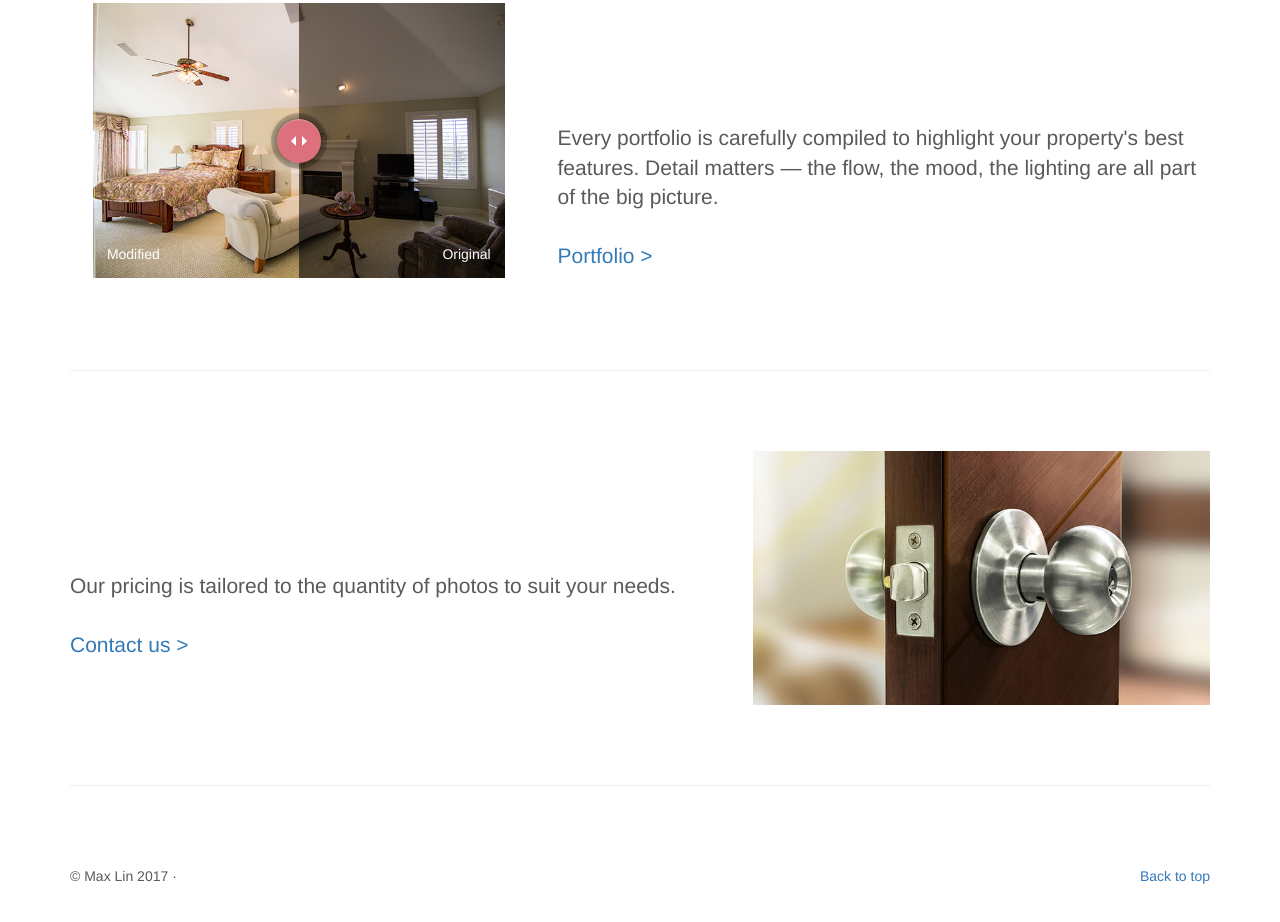
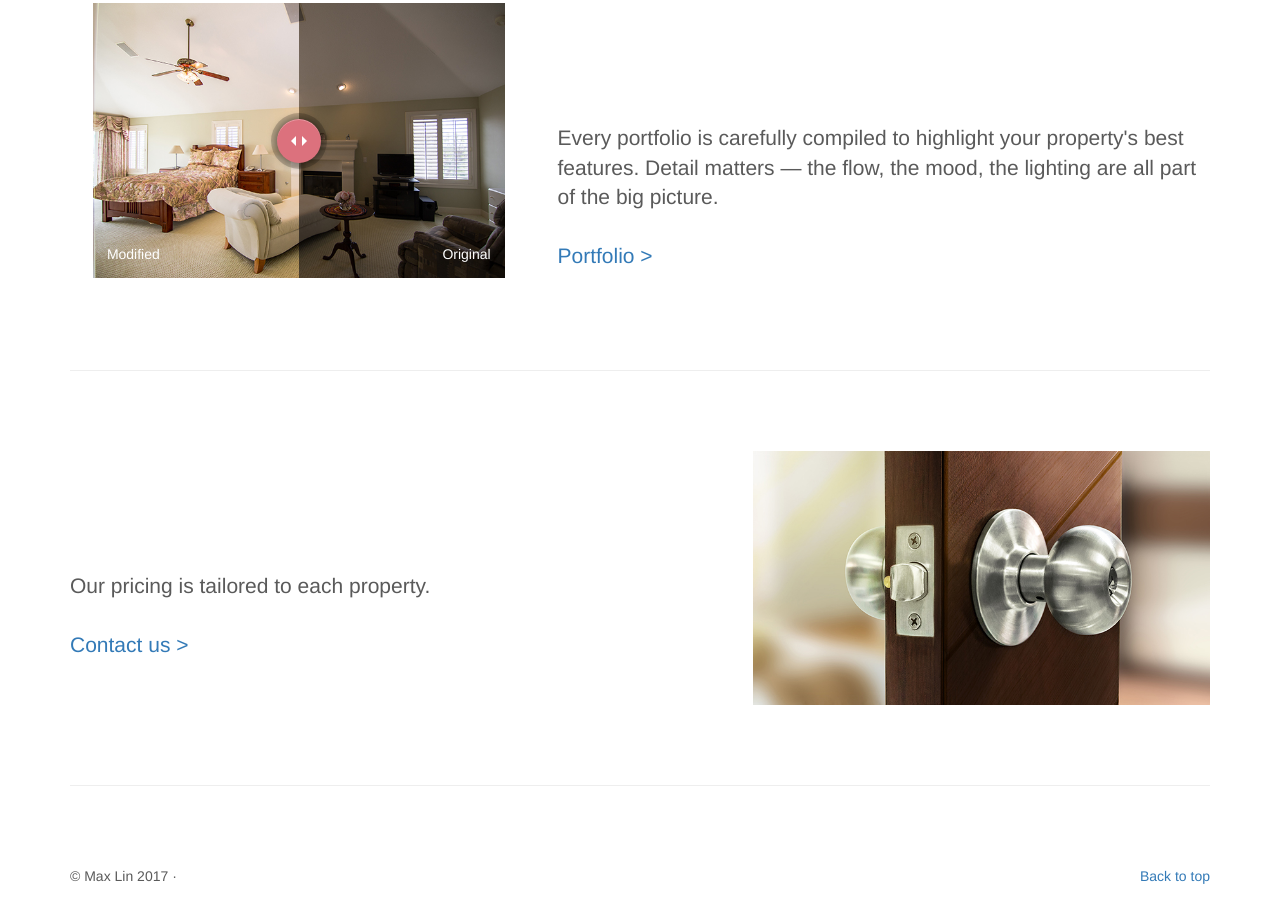
Before and after one commit to mlin589/mlin589.github.io, a plain HTML site: page index.html in a window 1280 px wide. Shown: the part 1084-2006 px from the top of the page. Drawn offline with nearby package versions, Linux system fonts and the light colour scheme.

Commit message:
Small text fix

```diff
--- a/index.html
+++ b/index.html
@@ -180,7 +180,7 @@
         <div class="row featurette">
             <div class="col-md-7">
                 <h2 class="featurette-heading"><span class="text-muted"></span></h2>
-                <p class="lead">Our pricing is tailored to the quantity of photos to suit your needs.
+                <p class="lead">Our pricing is tailored to each property.
                     <br><br>
                     <a href="/contact/">Contact us ></a>
                 </p>
```
